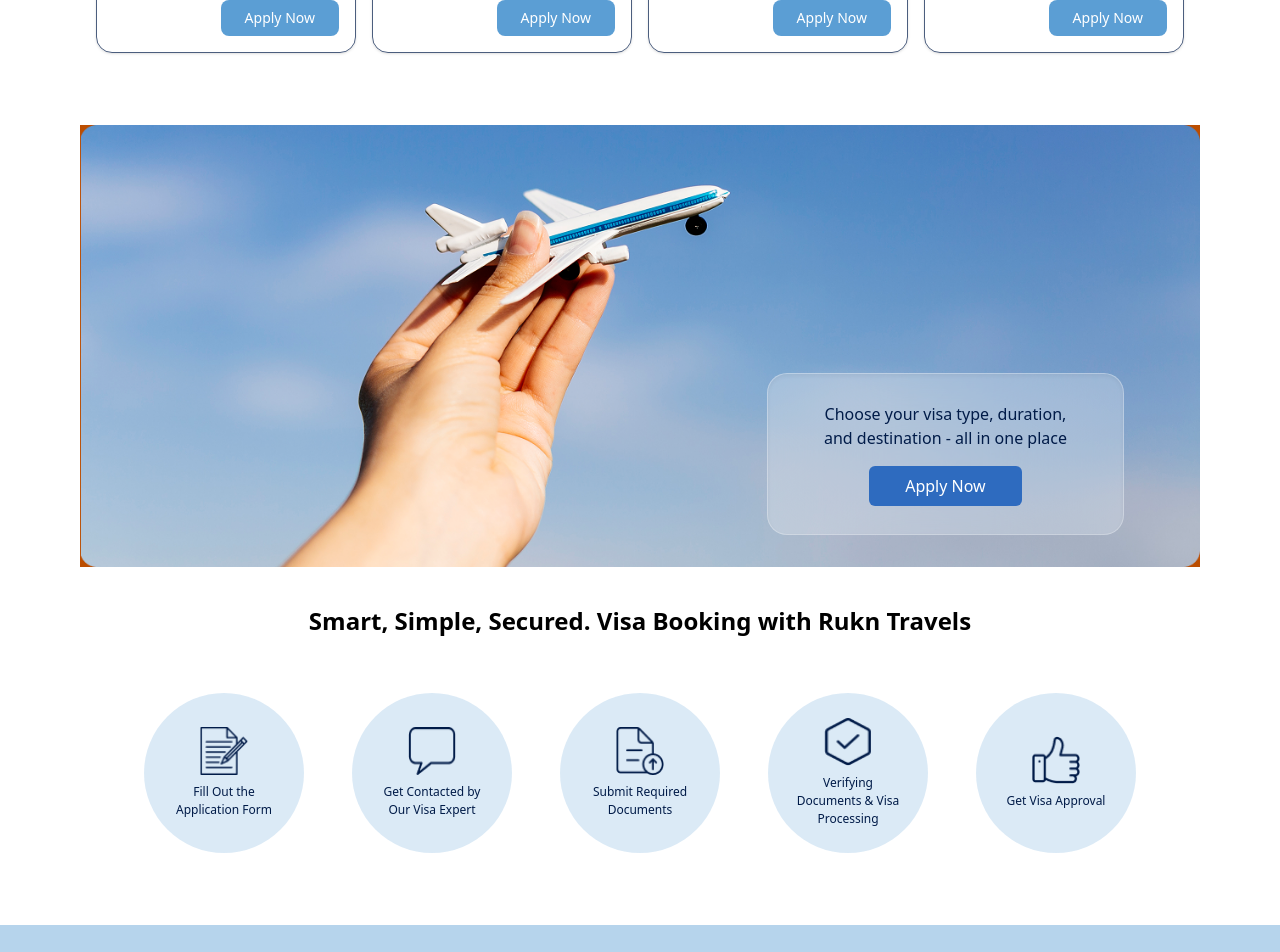
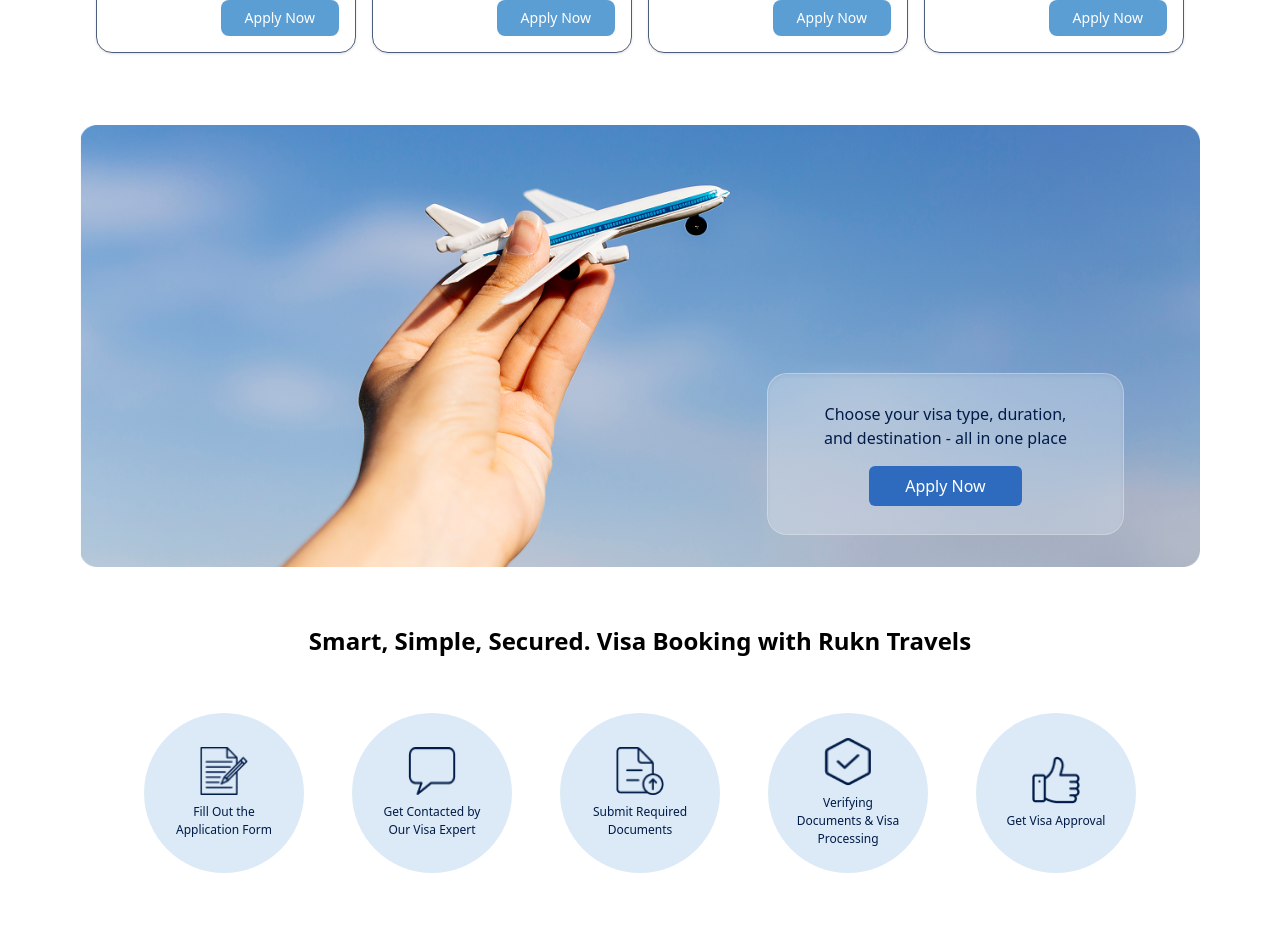
Before and after one commit to Fica-Web/Smart-Travels, a React (Vite) app in the folder frontend/: page /bookings/visa in a window 1280 px wide. Shown: the part 940-1892 px from the top of the page. Built offline with nearby package versions, Linux system fonts and the light colour scheme; no server answers.

Commit message:
befor fetching

```diff
--- a/frontend/src/components/HomeSection/BookingPage/ImageBox.jsx
+++ b/frontend/src/components/HomeSection/BookingPage/ImageBox.jsx
@@ -4,7 +4,7 @@ import img from '../../../assets/image/booking/visa/visa.png'
 
 const ImageBox = () => {
     return (
-        <div className="relative w-full inline-block mt-10 bg-amber-700">
+        <div className="relative w-full inline-block mt-10 ">
             {/* Small box above */}
             <div className="absolute p-7 px-14 bottom-8 right-19 rounded-[20px] border border-white/25 bg-white/25 backdrop-blur-3xl shadow-inner inset 0px 2px 6px 0px rgba(0, 0, 0, 0.1)
    text-title-blue text-white">
--- a/frontend/src/components/HomeSection/BookingPage/VisaProcessSteps.jsx
+++ b/frontend/src/components/HomeSection/BookingPage/VisaProcessSteps.jsx
@@ -3,7 +3,7 @@ import { visaProcessStepsData } from '../../../data/HomeSection/visaProcessSteps
 
 const VisaProcessSteps = () => {
   return (
-    <div className='px-4 py-8'>
+    <div className='px-4 py-13'>
       <h2 className="text-2xl font-bold mb-8 text-center pb-6">
         Smart, Simple, Secured. Visa Booking with Rukn Travels
       </h2>
```
